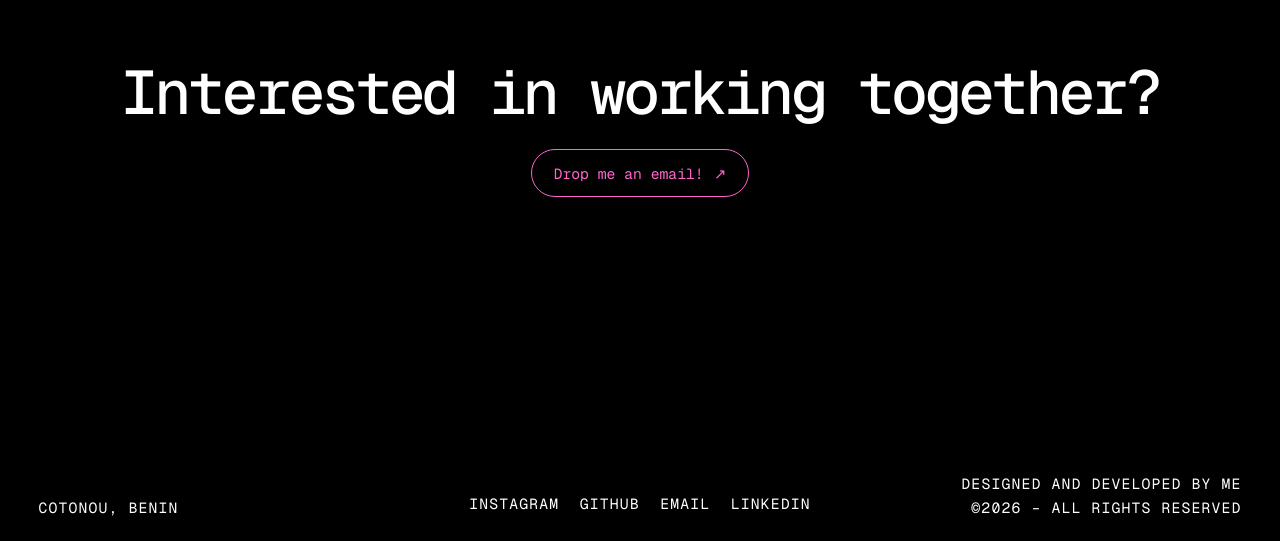
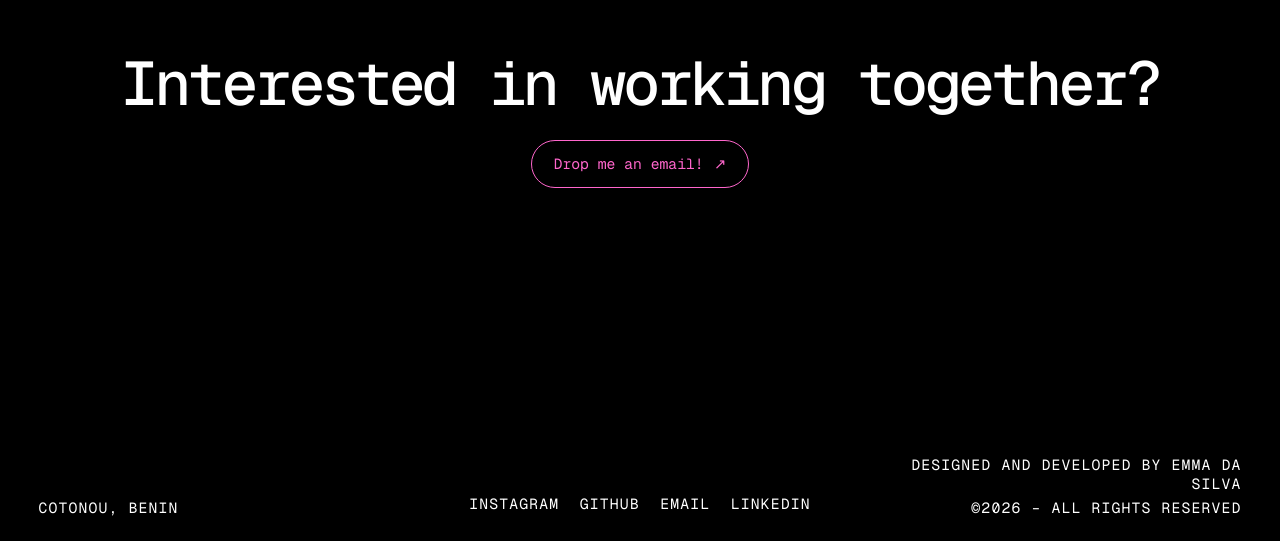
Before and after one commit to emma-dasilva-dev/emma-portfolio, a Next.js app: page / in a window 1280 px wide. Shown: the part 3817-4358 px from the top of the page. Built offline with nearby package versions, Linux system fonts and the light colour scheme.

Commit message:
Name Emma Da Silva in footer credit

```diff
--- a/src/components/sections/Contact.tsx
+++ b/src/components/sections/Contact.tsx
@@ -18,7 +18,7 @@ export default function Contact() {
         email: "Envoyez-moi un e-mail !",
         social: "Liens sociaux",
         emailLabel: "E-mail",
-        credit: "Conçu et développé par moi",
+        credit: "Conçu et développé par Emma Da Silva",
         rights: "©2026 – Tous droits réservés",
         subject: "Bonjour%20Emma",
       }
@@ -27,7 +27,7 @@ export default function Contact() {
         email: "Drop me an email!",
         social: "Social links",
         emailLabel: "Email",
-        credit: "Designed and developed by me",
+        credit: "Designed and developed by Emma Da Silva",
         rights: "©2026 – All Rights Reserved",
         subject: "Hello%20Emma",
       };
```
